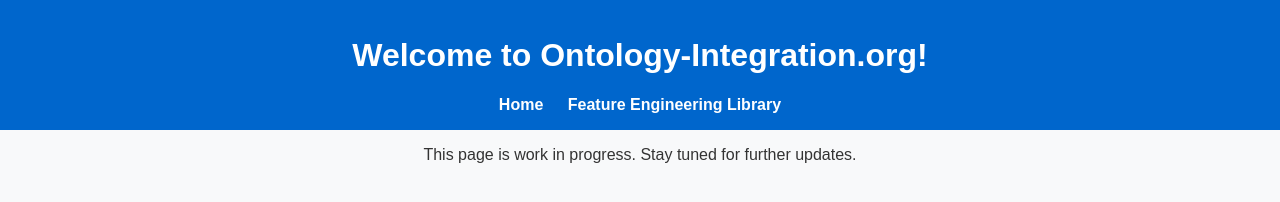
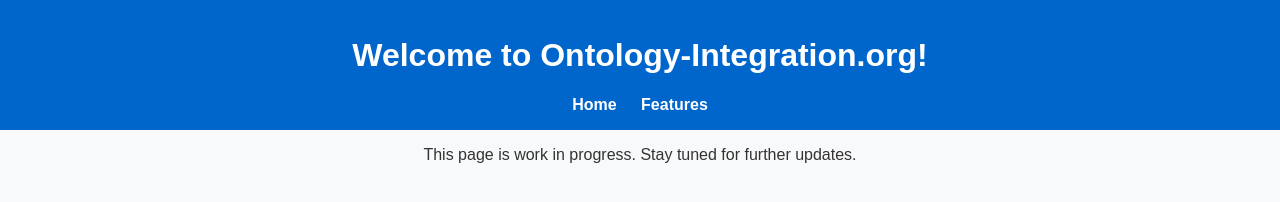
Before and after one commit to EH1X/ontology-integration, a plain HTML site: page index.html in a window 1280 px wide. Drawn offline with Linux system fonts and the light colour scheme.

Commit message:
Update index.html

```diff
--- a/index.html
+++ b/index.html
@@ -11,7 +11,7 @@
     <h1>Welcome to Ontology-Integration.org!</h1>
     <nav>
       <a href="/">Home</a>
-      <a href="/fel/">Feature Engineering Library</a>
+      <a href="/fel/">Features</a>
     </nav>
   </header>
 
```
